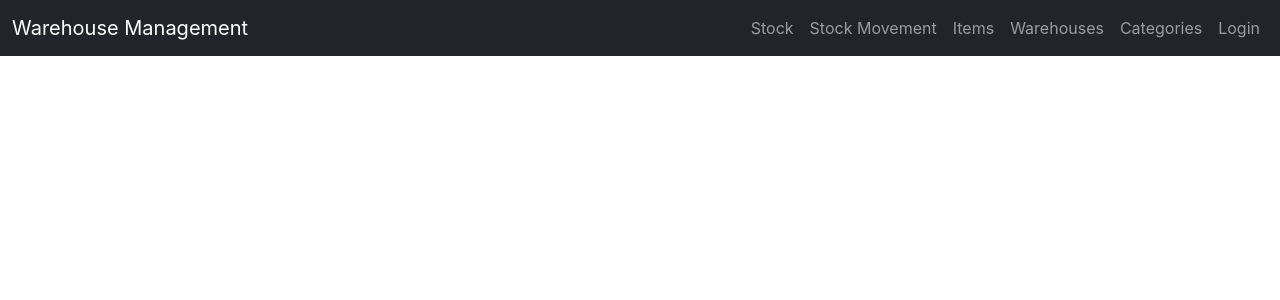
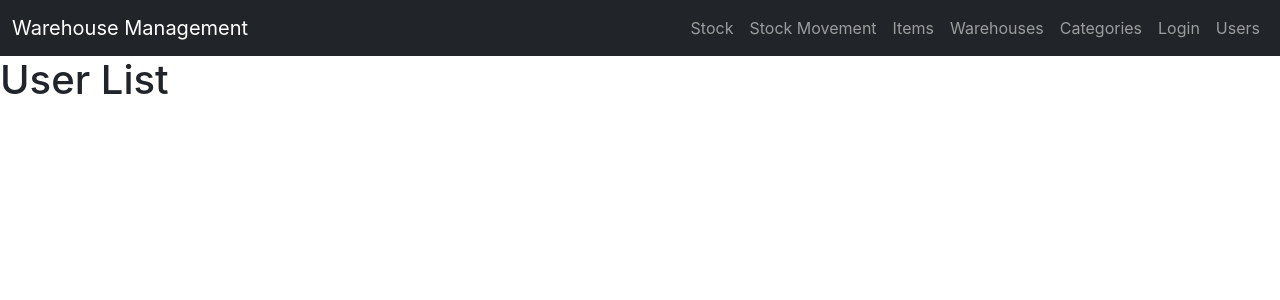
Before and after one commit to lukaszfilo-agh/Inventory-Management, a React (Create React App) app in the folder frontend/: page /users in a window 1280 px wide. Shown: the top 300 px of the page. Built offline with nearby package versions, Linux system fonts and the light colour scheme; no server answers; sample sign-in values are in the browser's storage.

Commit message:
added user private route

```diff
--- a/frontend/src/App.js
+++ b/frontend/src/App.js
@@ -1,5 +1,6 @@
 import React from "react";
-import { BrowserRouter as Router, Routes, Route } from "react-router-dom";
+import { jwtDecode } from "jwt-decode";
+import { BrowserRouter as Router, Routes, Route, Navigate } from "react-router-dom";
 
 // Pages
 import Homepage from "./pages/Homepage";
@@ -16,9 +17,18 @@ import StockMovement from "./pages/StockMovement";
 import AddStockMovement from "./pages/AddStockMovement";
 import Stock from "./pages/Stock";
 import Login from "./pages/Login";
+import UserList from "./pages/UserList";
 
 // Components
 import Navbar from "./components/Navbar";
+
+const PrivateRoute = ({ element, requiredRole }) => {
+  const token = localStorage.getItem("token");
+  if (!token) return <Navigate to="/login" />;
+
+  const decodedToken = jwtDecode(token);
+  return decodedToken.role === requiredRole ? element : <Navigate to="/" />;
+};
 
 const App = () => {
   return (
@@ -51,6 +61,9 @@ const App = () => {
 
         {/* Login */}
         <Route path="/login" element={<Login />} />
+
+        {/* Users */}
+        <Route path="/users" element={<PrivateRoute element={<UserList />} requiredRole="admin" />} />
       </Routes>
     </Router>
   );
--- a/frontend/src/components/Navbar.js
+++ b/frontend/src/components/Navbar.js
@@ -50,6 +50,11 @@ const Navbar = () => (
               Login
             </Link>
           </li>
+          <li className="nav-item">
+            <Link className="nav-link" to="/users">
+              Users
+            </Link>
+          </li>
         </ul>
       </div>
     </div>
--- /dev/null
+++ b/frontend/src/pages/UserList.js
@@ -0,0 +1,13 @@
+import React from "react";
+import { BrowserRouter as Router, Routes, Route } from "react-router-dom";
+
+
+const UserList = () => {
+  return (
+    <div>
+      <h1>User List</h1>
+    </div>
+  );
+}
+
+export default UserList;
```
